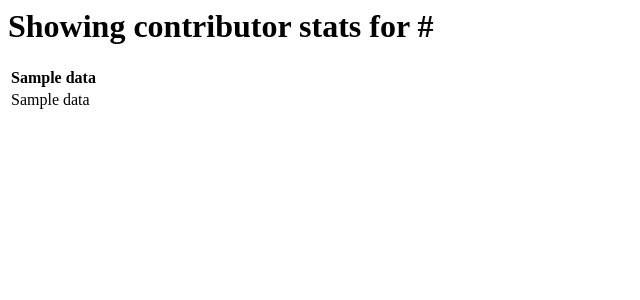
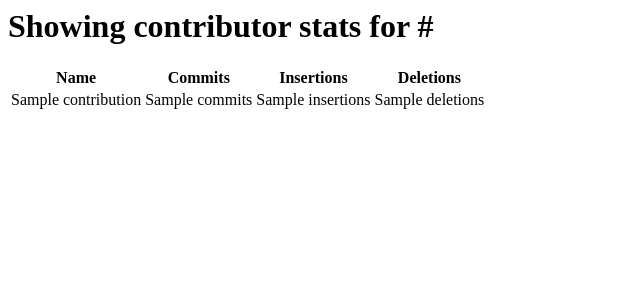
Before and after one commit to dragonfi/git-repo-stats, a Django app: template statgetter/templates/statgetter/stats.html in a window 1280 px wide. Shown: the top 300 px of the page, without its empty margins (0-640 px from the left). Run offline with Django 3.2, Linux system fonts and the light colour scheme; the template is opened without the code that fills it: most values are stand-ins (such as "Sample title", 1, 10 or a date in 2020).

Commit message:
statgetter: use contributions by author in view

```diff
--- a/statgetter/templates/statgetter/stats.html
+++ b/statgetter/templates/statgetter/stats.html
@@ -1,17 +1,19 @@
 <h1>Showing contributor stats for {{ repo_url }}</h1>
 
-{% if contributors %}
+{% if contributions %}
   <table>
     <tr>
-      {% for data in contributors.headers %}
-        <th>{{ data }}</th>
-      {% endfor %}
+      <th>Name</th>
+      <th>Commits</th>
+      <th>Insertions</th>
+      <th>Deletions</th>
     </tr>
-    {% for row in contributors.rows %}
+    {% for name, stats in contributions.items %}
       <tr>
-        {% for data in row %}
-          <td>{{ data }}</td>
-        {% endfor %}
+        <td>{{ name }}</td>
+        <td>{{ stats.commits }}</td>
+        <td>{{ stats.insertions }}</td>
+        <td>{{ stats.deletions }}</td>
       </tr>
     {% endfor %}
   </table>
```
Also changed, not shown: statgetter/views.py (+7 -11 lines).
